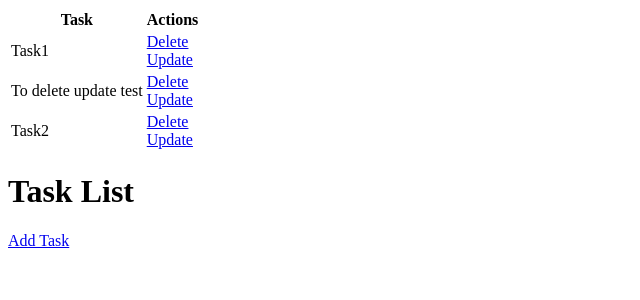
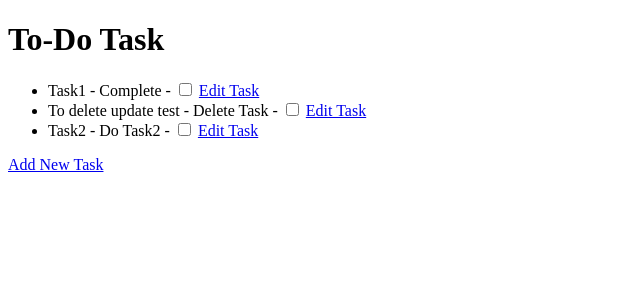
Before and after one commit to Samadhan05/Flaskapp, a Flask app: page / in a window 1280 px wide. Shown: the top 300 px of the page, without its empty margins (0-640 px from the left). Run offline with Flask 2, Linux system fonts and the light colour scheme; data comes from the database, SQL or seed files in the repository; both versions use the stored data as it was after the commit.

Commit message:
display task

```diff
--- a/main.py
+++ b/main.py
@@ -9,12 +9,23 @@ app.config['SQLALCHEMY_TRACK_MODIFICATIONS'] = False
 
 db = SQLAlchemy(app)
 
-
+# Create database
 class Todo(db.Model):
     id = db.Column(db.Integer, primary_key=True)
     title = db.Column(db.String(100))
     content = db.Column(db.String(300))
     iscomplete = db.Column(db.Boolean)
+
+# Only run once database has been created
+# db.create_all()
+
+
+
+@app.route('/')
+def home():
+    todo_list = Todo.query.all()
+    return render_template("index.html", tasks=todo_list)
+
 
 @app.route('/update/<int:id>', methods=['GET','POST'])
 def update(id):
@@ -31,10 +42,6 @@ def update(id):
             return "connot update the task"
     else:
         return render_template('update.html', task=task)
-@app.route('/')
-def home():
-    todo_list = Todo.query.all()
-    return render_template("index.html", tasks=todo_list)
 
 
 @app.route('/add-task', methods=['GET', 'POST'])
--- a/templates/index.html
+++ b/templates/index.html
@@ -3,31 +3,24 @@
 
 <head>
     <meta charset="UTF-8">
-    <meta http-equiv="X-UA-Compatible" content="IE=edge">
-    <meta name="viewport" content="width=device-width, initial-scale=1.0">
-    <title>Tasks</title>
+    <title>Task</title>
 </head>
 
 <body>
-        <table>
-        <tr>
-            <th>Task</th>
-            <th>Actions</th>
-        </tr>
+    <h1>To-Do Task</h1>
+    {%if tasks == []:%}
+    <p>Task is empty</p>
+    {%endif%}
+    <ul>
+        {%for task in tasks%}
+        <li>{{task['title']}} - {{task['content']}} -
+            <input type="checkbox">
+            <a href="{{url_for('update', id=task.id)}}">Edit Task</a>
+        </li>
+        {%endfor%}
+    </ul>
 
-        {% for task in tasks %}
-        <tr>
-            <td>{{ task.title }}</td>
-            <td>
-                <a href="delete/{{task.id}}">Delete</a> <br>
-                <a href="update/{{task.id}}">Update</a>
-            </td>
-        </tr>
-        {% endfor %}
-    </table>
-    <h1>Task List</h1>
-
-    <a href="{{url_for('add_task')}}">Add Task</a>
+    <a href="{{url_for('add_task')}}">Add New Task</a>
 </body>
 
 </html>
```
Also changed, not shown: test.py (deleted), todo.db.
